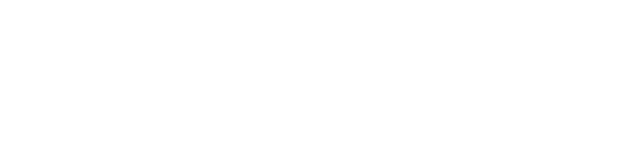
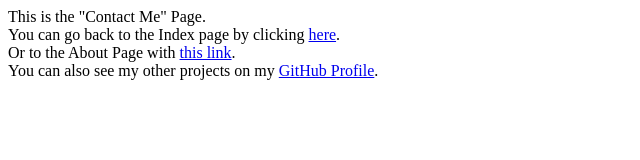
Before and after one commit to NestorNebula/basic-informational-website, a plain HTML site: page contact-me.html in a window 1280 px wide. Shown: the whole page, without its empty margins (0-640 px from the left). Drawn offline with Linux system fonts and the light colour scheme.

Commit message:
feat: add basis content to contact-me.html

```diff
--- a/contact-me.html
+++ b/contact-me.html
@@ -3,7 +3,18 @@
   <head>
     <meta charset="UTF-8" />
     <meta name="viewport" content="width=device-width, initial-scale=1.0" />
-    <title>Document</title>
+    <title>Contact Me</title>
   </head>
-  <body></body>
+  <body>
+    <div>This is the "Contact Me" Page.</div>
+    <div>
+      You can go back to the Index page by clicking
+      <a href="/index.html" aria-label="Index Page">here</a>.
+    </div>
+    <div>Or to the About Page with <a href="./about.html">this link</a>.</div>
+    <div>
+      You can also see my other projects on my
+      <a href="https://github.com/NestorNebula">GitHub Profile</a>.
+    </div>
+  </body>
 </html>
```
